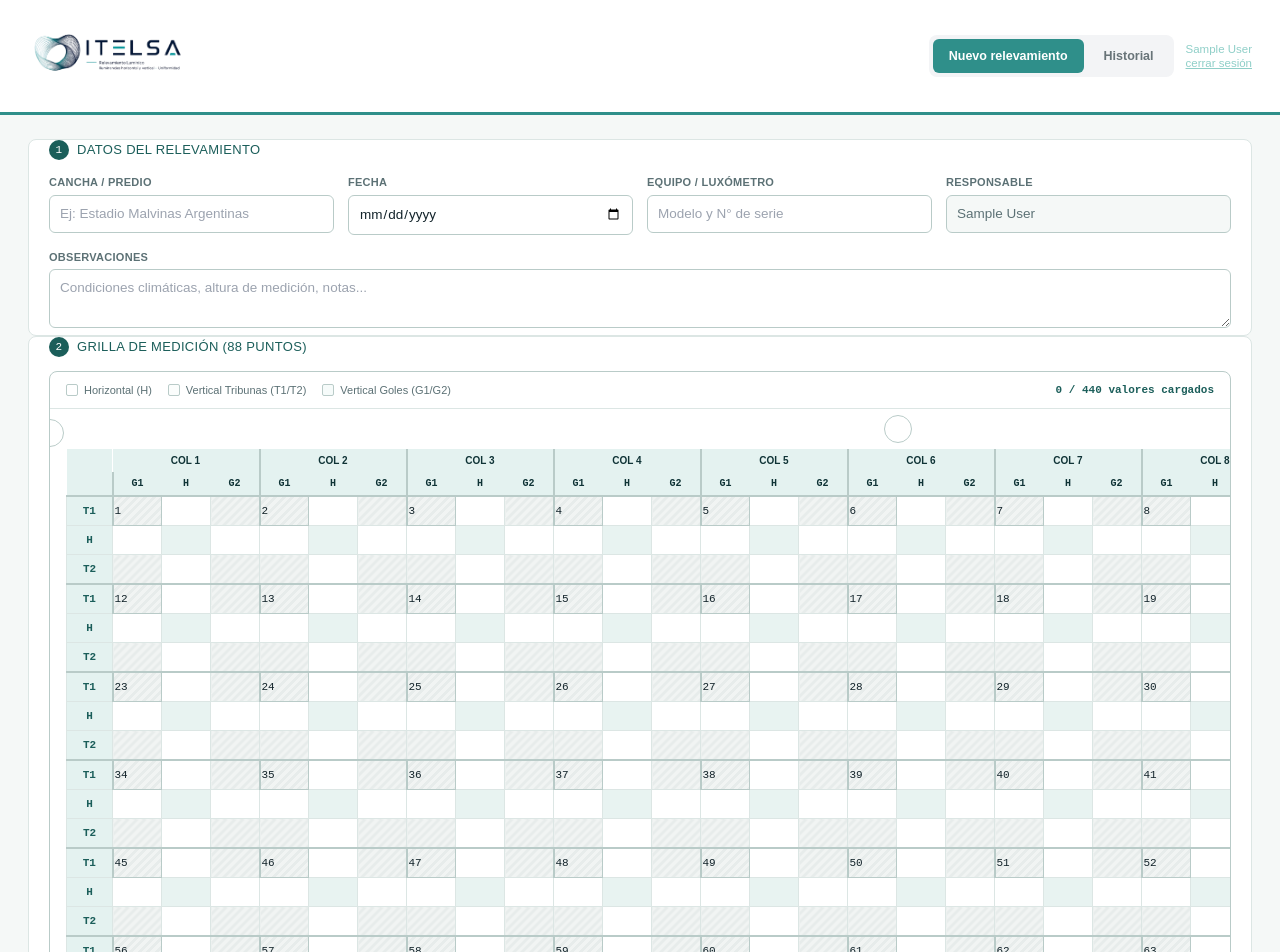
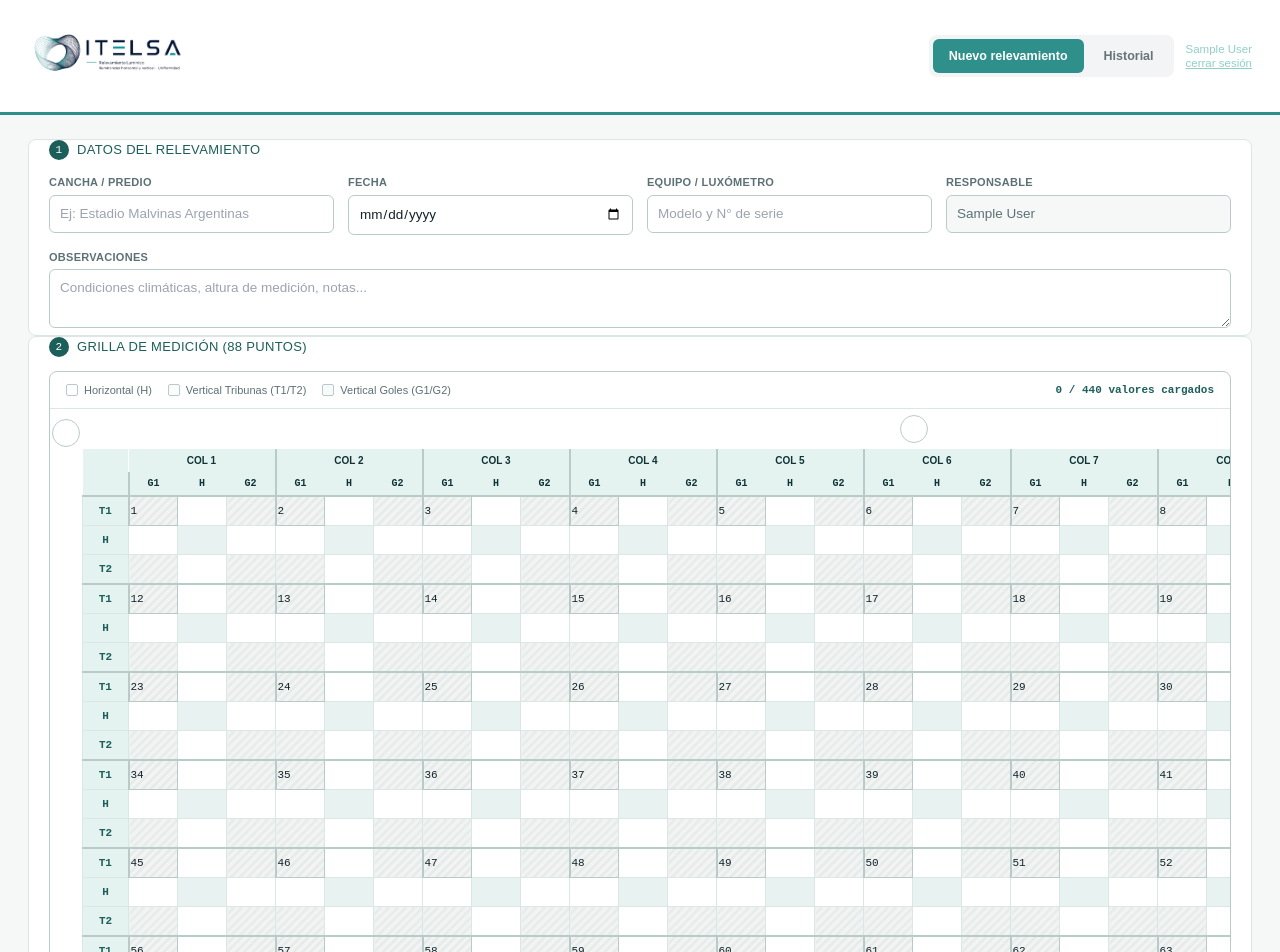
Before and after one commit to avidela47/medicion-de-matriz-88puntos, a Next.js app: page / in a window 1280 px wide. Shown: the top 952 px of the page. Built offline with nearby package versions, Linux system fonts and the light colour scheme; no server answers; sample sign-in values are in the browser's storage.

Commit message:
fix: agregar margen izquierdo para que los circulos tl/bl no queden fuera del area de scroll

```diff
--- a/components/GridInput.js
+++ b/components/GridInput.js
@@ -40,7 +40,7 @@ export default function GridInput({ grid, onChange, filled, torres, onTorresChan
       </div>
 
       <div className="overflow-x-auto">
-        <div className="relative inline-block p-4 pt-10">
+        <div className="relative inline-block p-4 pt-10 ml-4">
         <table className="border-collapse font-mono text-[11px]">
           <thead>
             <tr>
```
